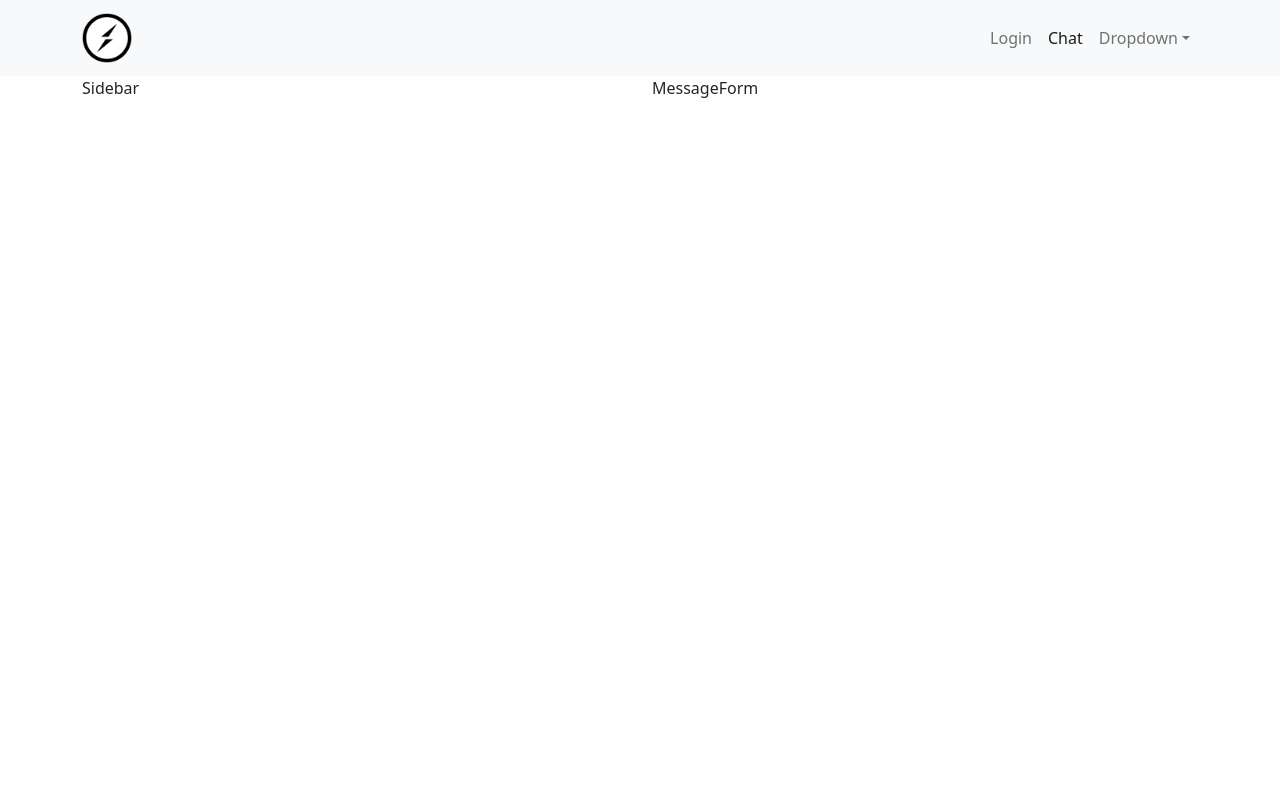
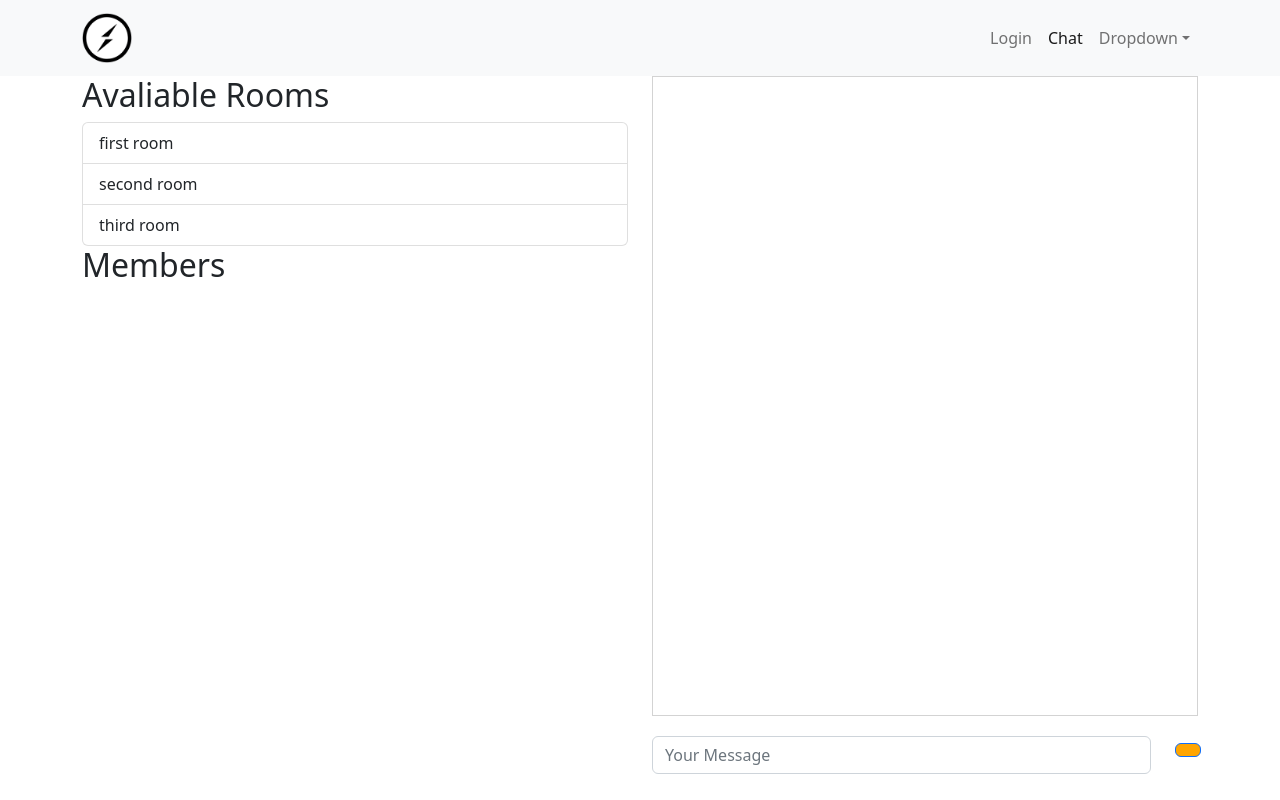
Before and after one commit to AliAksoyy/chat-socket-io, a React (Create React App) app: page /chat in a window 1280 px wide. Built offline with nearby package versions, Linux system fonts and the light colour scheme; the HTML template or start-up script is replaced by a standard one.

Commit message:
added sidebar

```diff
--- /dev/null
+++ b/src/components/MessageForm.css
@@ -0,0 +1,7 @@
+ .messages-output {
+    height: 80vh;
+    border:1px solid lightgray;
+    overflow-y: scroll;
+    margin-bottom: 20px;
+
+}
--- a/src/components/MessageForm.jsx
+++ b/src/components/MessageForm.jsx
@@ -1,8 +1,33 @@
 import React from 'react'
+import { Button, Col, Form, Row } from 'react-bootstrap'
+import "./MessageForm.css"
+
 
 const MessageForm = () => {
+
+    const handleSubmit =function(e){
+            e.preventDefault()
+    }
+
+
   return (
-    <div>MessageForm</div>
+    <>
+    <div className="messages-output"></div>
+        <Form onSubmit={handleSubmit}>
+            <Row>
+                <Col md={11}>
+                    <Form.Group>
+                        <Form.Control type="text" placeholder="Your Message"></Form.Control>
+                    </Form.Group>
+                </Col>
+                <Col md={1}>
+                    <Button type="submit" style={{backgroundColor:"orange"}}>
+                        <i className="fas fa-paper-plane"></i>
+                    </Button>
+                </Col>
+            </Row>
+        </Form>
+    </>
   )
 }
 
--- a/src/components/Sidebar.jsx
+++ b/src/components/Sidebar.jsx
@@ -1,8 +1,20 @@
 import React from 'react'
+import { ListGroup, ListGroupItem } from 'react-bootstrap'
 
 const Sidebar = () => {
+    const rooms = ["first room", "second room", "third room"]
   return (
-    <div>Sidebar</div>
+    <div>
+        <h2>Avaliable Rooms</h2>
+        <ListGroup>
+            {rooms.map((room,i)=> {
+               return( <ListGroupItem key={i}>
+                    {room}
+                </ListGroupItem>
+            )})}
+        </ListGroup>
+        <h2>Members</h2>
+    </div>
   )
 }
 
--- a/src/pages/Chat.jsx
+++ b/src/pages/Chat.jsx
@@ -8,10 +8,10 @@ const Chat = () => {
     <Container>
       <Row>
         <Col>
-          <Sidebar />
+          <Sidebar md={4} />
         </Col>
         <Col>
-        <MessageForm />
+        <MessageForm md={8} />
         </Col>
       </Row>
     </Container>
```
